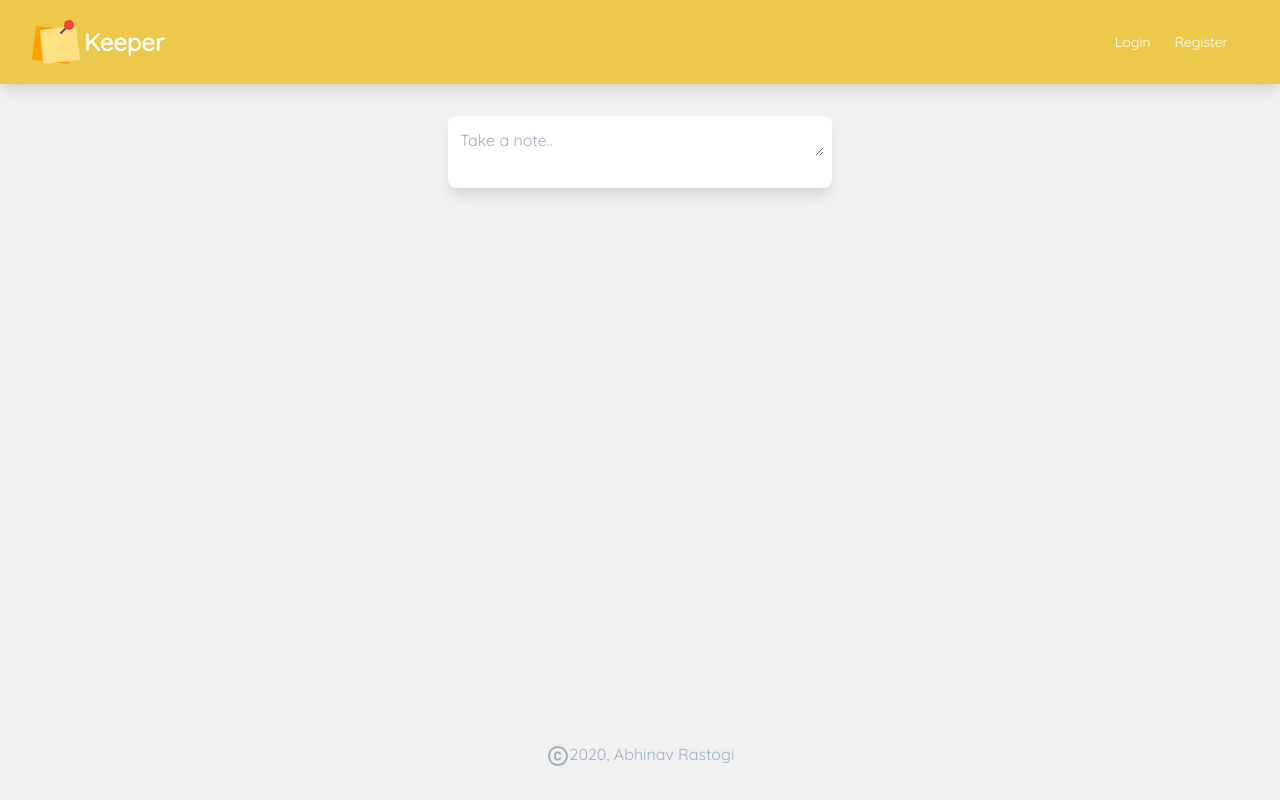
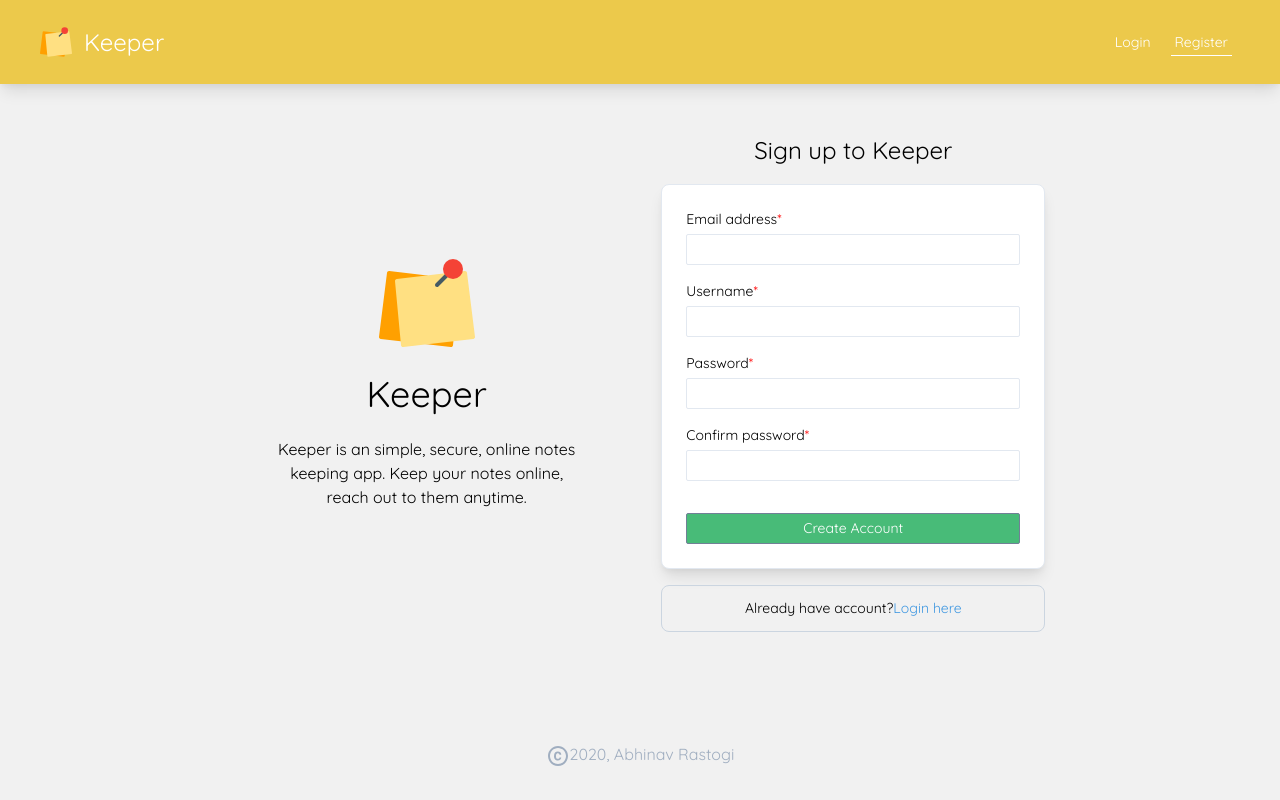
Before and after one commit to abhinav2188/Keeper-Webapp, a React (Create React App) app: page /register in a window 1280 px wide. Built offline with nearby package versions, Linux system fonts and the light colour scheme; a web font is replaced by a local one.

Commit message:
removed activeContext, added react-router

```diff
--- a/package.json
+++ b/package.json
@@ -14,6 +14,7 @@
     "node-fetch": "^2.6.0",
     "react": "^16.12.0",
     "react-dom": "^16.12.0",
+    "react-router-dom": "^5.1.2",
     "react-scripts": "3.4.0",
     "react-uuid": "^1.0.2",
     "tailwindcss": "^1.2.0",
--- a/src/App.jsx
+++ b/src/App.jsx
@@ -4,43 +4,37 @@ import Footer from './components/footer.jsx';
 import Notes from "./components/notes.jsx";
 import Register from './components/Logs/register.jsx';
 import Login from './components/Logs/login.jsx';
-import ActiveContext from "./context/activeContext";
 import AuthContext from "./context/authContext";
 import withAlert from "./HOC/withAlert";
-import AlertContext from "./context/alertContext";
-
-const axios = require('axios');
+import {BrowserRouter, Switch, Route} from 'react-router-dom';
 
 let customStyle = {
     fontFamily : " 'Quicksand', serif",
 }
 
 const App = () => {
-    const [activeTab,setActiveTab] = React.useState('home');
     const [token, setToken] = React.useState(window.sessionStorage.getItem("userId"));
-    const alertContext = React.useContext(AlertContext);
 
     return(
+        <BrowserRouter>
         <div className="flex flex-col min-h-screen overflow-x-hidden" style={customStyle}>
-        <ActiveContext.Provider value={{active:activeTab , setActive : setActiveTab}}>
         <AuthContext.Provider value={{token:token,setToken:setToken}}>
-
-            <Header/>
-
-            {/* <Alert show={showMsg} type="success">{msg}</Alert> */}
-            <div className="flex-grow">
-
-            {activeTab==="home" && <Notes /> }
-            {activeTab==="register" && <Register/> }
-            {activeTab==="login" && <Login/> }
-
-            </div>
+                <Header/>
+                <div className="flex-grow">
+                <Switch>
+                    <Route path="/" exact component={Notes}></Route>
+                    <Route path="/login" component={Login}></Route>
+                    <Route path="/register" component={Register}></Route>
+                </Switch>
+                </div>
         </AuthContext.Provider>
-        </ActiveContext.Provider>
 
         <Footer />
         </div>
+        </BrowserRouter>
         );
 }
 
-export default withAlert(App);
+const WithAlertApp = withAlert(App);
+
+export default WithAlertApp;
--- a/src/components/Logs/logComponent.jsx
+++ b/src/components/Logs/logComponent.jsx
@@ -1,15 +1,15 @@
 import React from 'react';
 import LoggedIn from './loggedIn.jsx';
-import ActiveContext from "../../context/activeContext";
 import AuthContext from "../../context/authContext";
 import AlertContext from "../../context/alertContext";
 import axios from 'axios';
+import {Link,useLocation} from "react-router-dom";
 
 export default function LogComponent(){
 
-  const activeContext = React.useContext(ActiveContext);
   const authContext = React.useContext(AuthContext);
   const alertContext = React.useContext(AlertContext);
+  const location = useLocation();
 
   const [userDetails, setUserDetails] = React.useState({
     name : "",
@@ -47,8 +47,8 @@ export default function LogComponent(){
         userDetails ?
         <LoggedIn name={userDetails.username} avatarUrl="https://picsum.photos/200"/> :
         <div className="text-sm text-white">
-          <button className={`mx-2 p-1 ${activeContext.active==="login" && "border-b border-white"} `} onClick={()=>activeContext.setActive('login')} >Login</button>
-          <button className={`mx-2 p-1 ${activeContext.active==="register" && "border-b border-white"}`} onClick={()=>activeContext.setActive('register')}>Register</button>
+          <Link exact to="/login" className={`mx-2 p-1 ${location.pathname==="/login"?"border-b border-white":""} `} >Login</Link>
+          <Link exact to="/register" className={`mx-2 p-1 ${location.pathname==="/register"?"border-b border-white":""}`} >Register</Link>
         </div>
     );
 }
--- a/src/components/Logs/loggedIn.jsx
+++ b/src/components/Logs/loggedIn.jsx
@@ -1,15 +1,15 @@
 import React,{useState} from 'react';
 import ExitToAppIcon from '@material-ui/icons/ExitToApp';
-import ActiveContext from "../../context/activeContext";
 import AuthContext from "../../context/authContext";
 import AlertContext from "../../context/alertContext";
 import axios from "axios";
+import {useHistory} from "react-router-dom";
 
 export default function LoggedIn(props){
-    const activeContext = React.useContext(ActiveContext);
     const authContext = React.useContext(AuthContext);
     const alertContext = React.useContext(AlertContext);
     const [isExpanded,setExpanded] = useState(false);
+    const history = useHistory();
 
     function logoutService(){
         const params = new URLSearchParams();
@@ -23,7 +23,7 @@ export default function LoggedIn(props){
         .then(function (response) {
             window.sessionStorage.removeItem("userId");
             authContext.setToken(null);
-            activeContext.setActive('login');
+            history.push('/login');
             alertContext.setAlert({
                 show:true,
                 msg:"logged out",
--- a/src/components/Logs/login.jsx
+++ b/src/components/Logs/login.jsx
@@ -1,9 +1,9 @@
 import React from 'react';
 import Logo from '../../assets/logo.svg';
-import ActiveContext from "../../context/activeContext";
 import AuthContext from "../../context/authContext";
 import AlertContext from "../../context/alertContext";
 import axios from "axios";
+import {useHistory} from 'react-router-dom';
 
 export default function Login(props){
 
@@ -12,7 +12,7 @@ export default function Login(props){
         password:""
     });
     let [displayHint,setDisplayHint] = React.useState([]);
-    const activeContext = React.useContext(ActiveContext);
+    const history = useHistory();
     const authContext = React.useContext(AuthContext);
     const alertContext = React.useContext(AlertContext);
 
@@ -30,7 +30,7 @@ export default function Login(props){
             let uid = response.data.userId;
             window.sessionStorage.setItem('userId',uid);
             authContext.setToken(uid);
-            activeContext.setActive('home');
+            history.push('/');
             alertContext.setAlert({
                 show:true,
                 msg:"logged in with "+user.email,
@@ -85,7 +85,7 @@ export default function Login(props){
             </form>
             <div className="max-w-sm mx-auto p-3 border border-gray-400 text-sm text-center my-4 rounded-lg">
                 <p>New to Keeper?
-                    <button onClick={()=>activeContext.setActive('register')} className="text-blue-500 hover:text-blue-600 hover:underline">Create Account here</button>
+                    <button onClick={()=>history.push('/register')} className="text-blue-500 hover:text-blue-600 hover:underline">Create Account here</button>
                 </p>
             </div>
         </div>
--- a/src/components/Logs/register.jsx
+++ b/src/components/Logs/register.jsx
@@ -1,14 +1,16 @@
 import React from 'react';
 import Logo from '../../assets/logo.svg';
-import ActiveContext from "../../context/activeContext";
 import AuthContext from "../../context/authContext";
 import AlertContext from "../../context/alertContext";
+import {useHistory} from 'react-router-dom';
+
 import axios from "axios";
 
 export default function Register(props){
-    const activeContext = React.useContext(ActiveContext);
+
     const authContext = React.useContext(AuthContext);
     const alertContext = React.useContext(AlertContext);
+    const history = useHistory();
 
     let [user, setUser] = React.useState({
         email:"",
@@ -34,7 +36,7 @@ export default function Register(props){
             let uid = response.data.userId;
             window.sessionStorage.setItem('userId',uid);
             authContext.setToken(uid);
-            activeContext.setActive('home');
+            history.push('/');
             alertContext.setAlert({
                 show:true,
                 msg:"user registered",
@@ -144,7 +146,7 @@ export default function Register(props){
             </form>
             <div className="max-w-sm mx-auto p-3 border border-gray-400 text-sm text-center my-4 rounded-lg">
                 <p>Already have account?
-                    <button onClick={()=>activeContext.setActive('login')} className="text-blue-500 hover:text-blue-600 hover:underline">Login here</button>
+                    <button onClick={()=>history.push('/login')} className="text-blue-500 hover:text-blue-600 hover:underline">Login here</button>
                 </p>
             </div>
 
--- a/src/components/header.jsx
+++ b/src/components/header.jsx
@@ -1,19 +1,21 @@
 import React from 'react';
 import LogComponent from './Logs/logComponent.jsx';
 import Logo from '../assets/logo.svg';
-import ActiveContext from '../context/activeContext';
+import {NavLink,useLocation,withRouter} from "react-router-dom";
 
-export default function Header(props){
-    const activeContext = React.useContext(ActiveContext);
+const Header = (props)=>{
+    const location = useLocation();
     return(
         <header className="bg-yellow-500 shadow-lg">
             <nav className="py-6 md:px-10 px-2 flex justify-between items-center">
-                <button className={`text-2xl text-white flex items-center ${activeContext.active==='home'&& "font-bold"}`} onClick={()=>activeContext.setActive('home')}>
-                <img src={Logo} className={`inline mr-3 h-8 ${activeContext.active==='home'? "scale-150" : "scale-100" } transform transition-transform duration-100 ease-out`} alt=""></img>
+                <NavLink exact to="/" className={`text-2xl text-white flex items-center`} activeClassName="font-bold">
+                <img src={Logo} className={`inline mr-3 h-8 ${location.pathname==="/" ? "scale-150" : "scale-100" } transform transition-transform duration-100 ease-out`} alt=""></img>
                 <span>Keeper</span>
-                </button>
+                </NavLink>
                 <LogComponent/>
             </nav>
         </header>
     );
 }
+
+export default withRouter(Header);
--- a/src/context/activeContext.js
+++ /dev/null
@@ -1,8 +0,0 @@
-import React from 'react';
-
-const activeContext = React.createContext({
-    active:'',
-    setActive : () => {}
-});
-
-export default activeContext;
```
Also changed, not shown: 1 other file (tests, documents, lock files or other folders).
